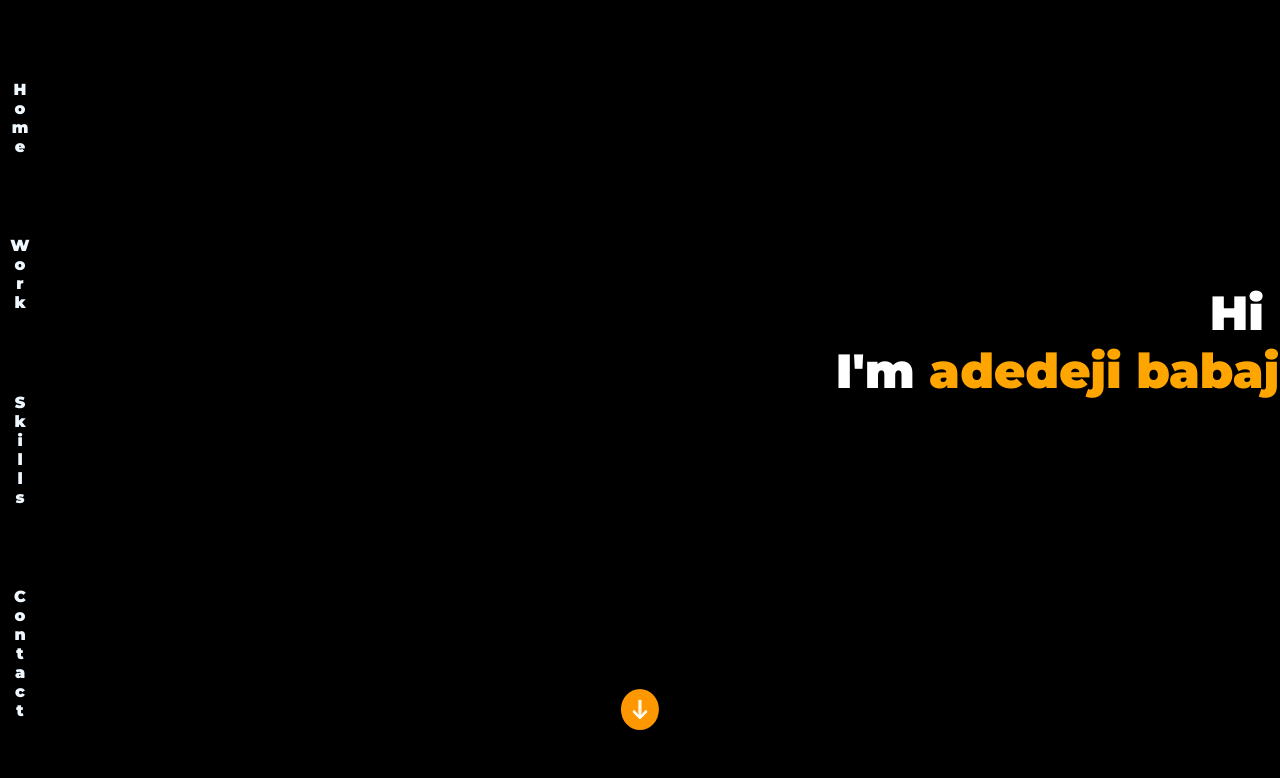
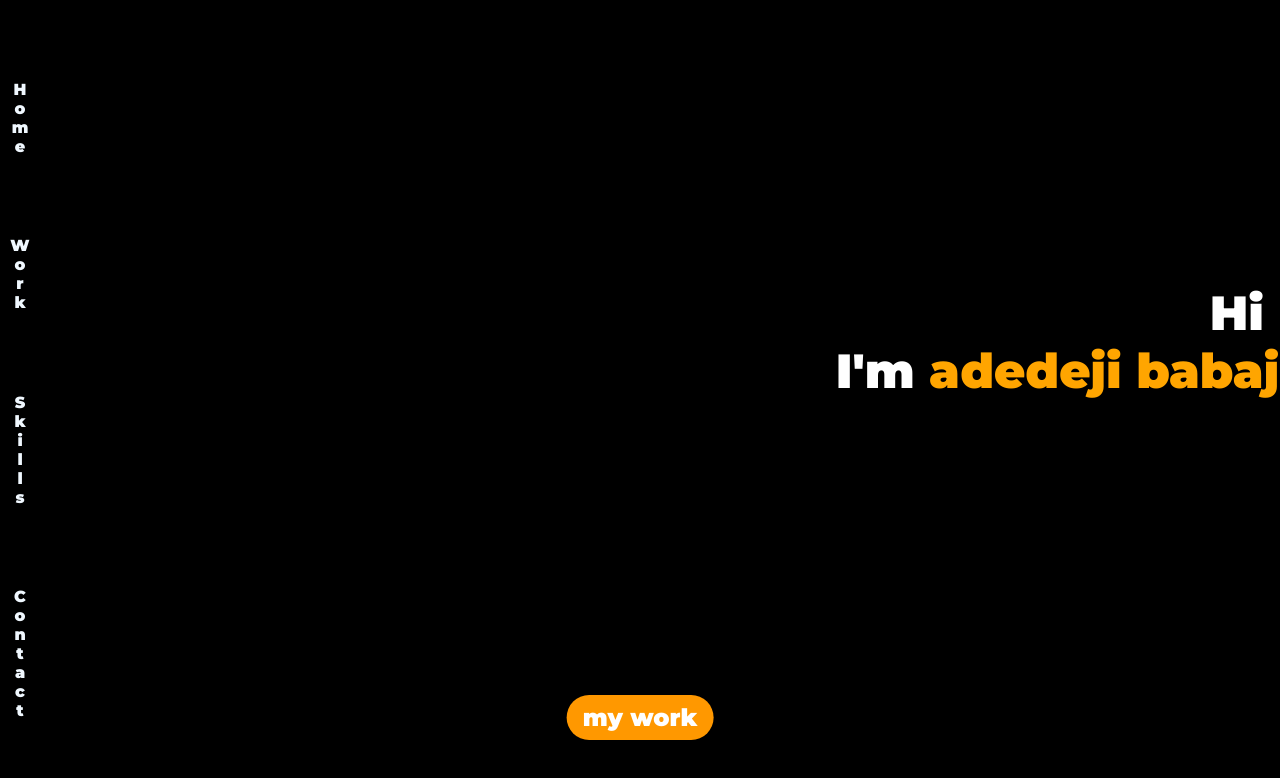
Before and after one commit to lancerdonnie/portfolio-old, a React (Create React App) app: page / in a window 1280 px wide. Shown: the top 778 px of the page. Built offline with nearby package versions, Linux system fonts and the light colour scheme.

Commit message:
added project and google analytics

```diff
--- a/public/index.html
+++ b/public/index.html
@@ -2,11 +2,21 @@
 <html lang="en">
 
 <head>
+<!-- Global site tag (gtag.js) - Google Analytics -->
+<script async src="https://www.googletagmanager.com/gtag/js?id=UA-125630226-2"></script>
+<script>
+  window.dataLayer = window.dataLayer || [];
+  function gtag(){dataLayer.push(arguments);}
+  gtag('js', new Date());
+
+  gtag('config', 'UA-125630226-2');
+</script>
+
   <meta charset="utf-8" />
   <link rel="shortcut icon" type="image/x-icon" href="favi.png" />
   <meta name="viewport" content="width=device-width, initial-scale=1" />
   <meta name="theme-color" content="#000000" />
-  <meta name="description" content="Adedeji baabajide portfolio" />
+  <meta name="description" content="The portfolio website of Adedeji Babajide, also known as lancer donnie. He is a brilliant fullstack web developer and programmer based in lagos, nigeria who showcases his project and works on here" />
   <!-- <link rel="apple-touch-icon" href="%PUBLIC_URL%/logo192.png" /> -->
   <link rel="manifest" href="%PUBLIC_URL%/manifest.json" />
   <link rel="stylesheet" href="https://cdnjs.cloudflare.com/ajax/libs/font-awesome/5.11.2/css/all.min.css"
--- a/src/components/Arrow.jsx
+++ b/src/components/Arrow.jsx
@@ -14,7 +14,8 @@ const Arrow = props => {
   };
   return (
     <div onClick={handleClick} className='arrow'>
-      <img src={arrow} alt='Go Down' />
+      {/* <img src={arrow} alt='Go Down' /> */}
+      <span className='mywork'>my work</span>
     </div>
   );
 };
--- a/src/components/Arrow.scss
+++ b/src/components/Arrow.scss
@@ -3,30 +3,34 @@
   // align-self: center;
   display: flex;
   position: fixed;
-  // bottom: 70px;
+  bottom: 90px;
   left: 50%;
   transform: translateX(-50%);
-  padding: 0.5rem 0.6rem;
-  border-radius: 50%;
+  padding: 0.5rem 1rem;
+  // border-radius: 50%;
+  border-radius: 3rem;
   // background-color: rgba(0, 0, 0, 0.6);
   cursor: pointer;
   animation-name: arrow;
   animation-iteration-count: infinite;
-  animation-duration: 1s;
+  animation-duration: 3s;
   animation-timing-function: ease-in-out;
   animation-direction: alternate;
 }
+.mywork {
+  font-size: 1.5rem;
+}
 @keyframes arrow {
   0% {
-    bottom: 100px;
+    bottom: 90px;
   }
-  25% {
-    bottom: 70px;
+  10% {
+    bottom: 60px;
   }
-  50% {
-    bottom: 85px;
+  20% {
+    bottom: 75px;
   }
-  100% {
-    bottom: 70px;
+  30% {
+    bottom: 60px;
   }
 }
--- a/src/components/Contact.scss
+++ b/src/components/Contact.scss
@@ -44,6 +44,23 @@
       display: flex;
       flex-direction: column;
       justify-content: center;
+      animation-name: msg;
+      animation-duration: 2s;
+      animation-iteration-count: 1;
+      animation-timing-function: ease;
+      animation-direction: alternate;
+      @keyframes msg {
+        0%,
+        1% {
+          opacity: 0;
+          transform: translateY(5000px);
+        }
+        99%,
+        100% {
+          opacity: 1;
+          transform: translateY(0);
+        }
+      }
       & > div {
         margin: 10px;
         & > p {
--- a/src/components/Project.scss
+++ b/src/components/Project.scss
@@ -17,7 +17,7 @@
     background-color: black;
     z-index: 1;
     transition-property: top;
-    transition-duration: 1s;
+    transition-duration: 0.6s;
     transition-timing-function: ease-in;
     padding: 3rem;
     display: flex;
--- a/src/components/Skills.jsx
+++ b/src/components/Skills.jsx
@@ -46,7 +46,8 @@ const Skills = ({ windowWidth, windowHeight, isMobileSized }) => {
     'Design using Figma and illustrator',
     'Single Page Applications and AJAX',
     'Basic Experience in Flutter',
-    'Unit testing with Jest'
+    'Unit testing with Jest',
+    'Real-time communication with Socket.io'
   ];
   return (
     <div className='skills'>
--- a/src/components/Work.jsx
+++ b/src/components/Work.jsx
@@ -10,6 +10,15 @@ const Work = () => {
       desc: 'An e-commerce website where you buy stuff and checkout',
       link: 'https://blancheneige.netlify.com/',
       git: 'https://github.com/lancerdonnie/blanche-neige'
+    },
+    {
+      name: 'Chat Pal',
+      image:
+        'https://res.cloudinary.com/dtyrfo0fx/image/upload/v1581668520/portfolio/chat.png',
+      desc:
+        'A chat app where users can create rooms, join rooms to chat and chat with all users',
+      link: 'https://lancers-chat-pal.herokuapp.com',
+      git: 'https://github.com/lancerdonnie/chat-pal'
     },
     {
       name: 'Book Finder',
@@ -52,6 +61,7 @@ const Work = () => {
       git: 'https://github.com/lancerdonnie/Hacker-News_App'
     }
   ];
+  //https://res.cloudinary.com/dtyrfo0fx/image/upload/v1581668520/portfolio/chat.png
   return (
     <div className='work'>
       {projects.map((el, i) => {
--- a/src/components/Work.scss
+++ b/src/components/Work.scss
@@ -2,7 +2,7 @@
   display: grid;
   // gap: 20px;
   grid-template-columns: repeat(3, 1fr);
-  grid-template-rows: repeat(2, 1fr);
+  grid-template-rows: repeat(3, 1fr);
   flex: 1;
   background-color: #333;
   animation-name: work;
@@ -27,6 +27,6 @@
 @media only screen and (max-width: 425px) {
   .work {
     grid-template-columns: repeat(1, 1fr);
-    grid-template-rows: repeat(6, 1fr);
+    grid-template-rows: repeat(7, 1fr);
   }
 }
```
